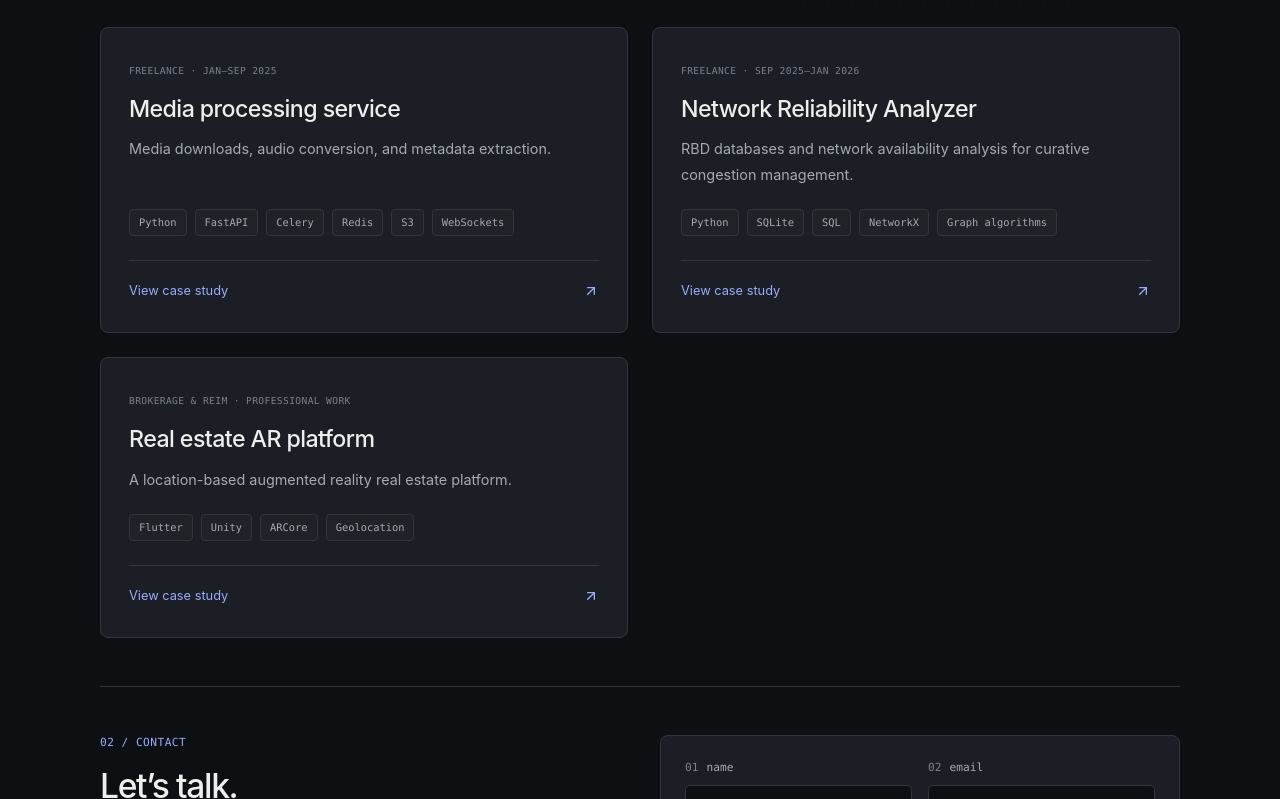
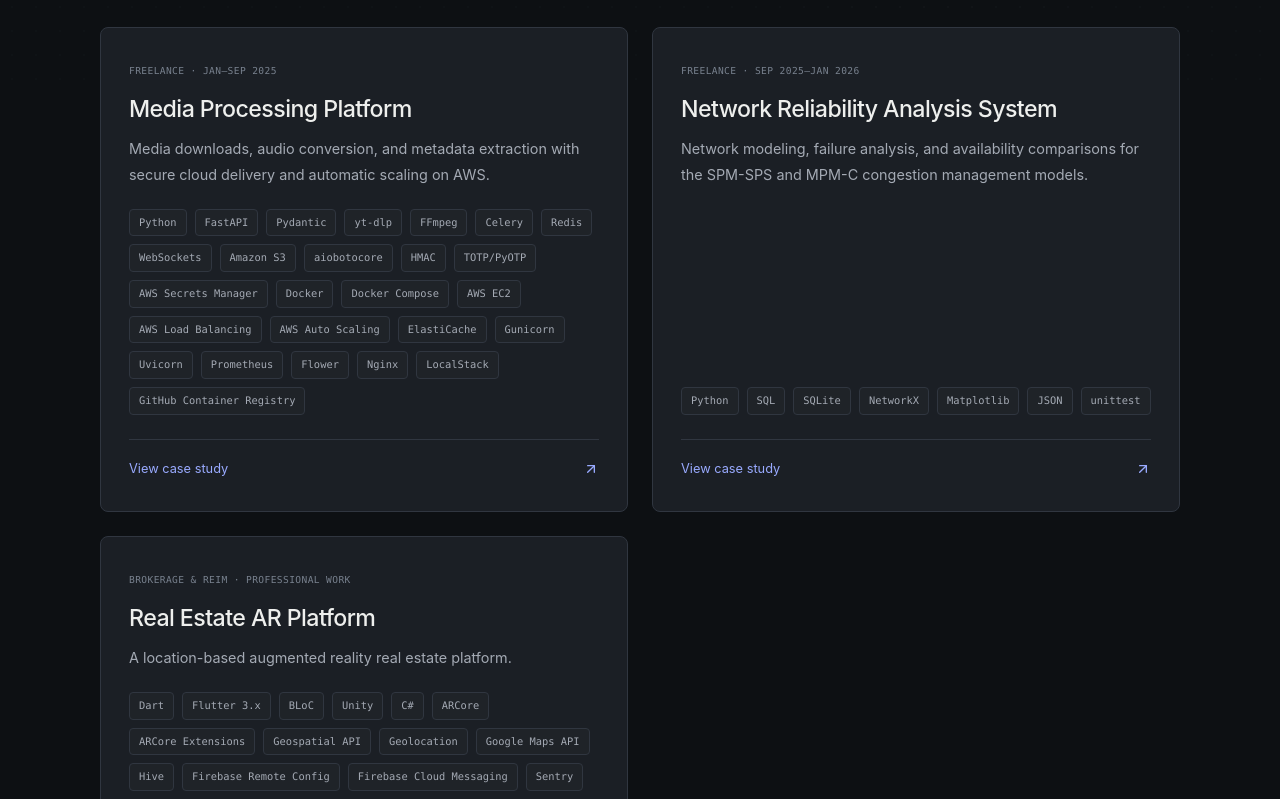
Before and after one commit to ismailrq/ismailrq, a Next.js app: page / in a window 1280 px wide. Shown: the part 701-1500 px from the top of the page. Built offline with nearby package versions, Linux system fonts and the light colour scheme.

Commit message:
Publish approved project descriptions and technology badges

```diff
--- a/app/work/[slug]/page.tsx
+++ b/app/work/[slug]/page.tsx
@@ -38,10 +38,12 @@ export default async function ProjectPage({ params }: Props) {
         <div className="case-content">
           <aside className="case-ownership"><h2>My contribution</h2><p>{project.role}</p></aside>
           <div className="case-sections">
-            <section aria-labelledby="case-challenge"><h2 id="case-challenge">The challenge</h2><p>{project.constraint}</p></section>
-            <section aria-labelledby="case-architecture"><h2 id="case-architecture">Architecture decisions</h2><p>{project.decision}</p></section>
-            <section aria-labelledby="case-reliability"><h2 id="case-reliability">Reliability &amp; failure handling</h2><p>{project.reliability}</p></section>
-            <section aria-labelledby="case-delivery"><h2 id="case-delivery">What I delivered</h2><p>{project.outcome}</p></section>
+            {project.details.map((detail, index) => (
+              <section key={detail.label} aria-labelledby={`case-detail-${index}`}>
+                <h2 id={`case-detail-${index}`}>{detail.label}</h2>
+                <p>{detail.description}</p>
+              </section>
+            ))}
           </div>
         </div>
         <div className="case-next"><Link className="text-link" href="/#projects"><ArrowLeft size={15} aria-hidden="true" /> All projects</Link><Link className="text-link" href="/#contact">Discuss a project <ArrowUpRight size={15} aria-hidden="true" /></Link></div>
--- a/data/portfolio.ts
+++ b/data/portfolio.ts
@@ -48,6 +48,7 @@ export type Project = {
   name: string;
   summary: string;
   description: string;
+  details: { label: string; description: string }[];
   role: string;
   constraint: string;
   decision: string;
@@ -317,9 +318,31 @@ export const projects: Project[] = [
   {
     "label": "FREELANCE · JAN–SEP 2025",
     "slug": "mediahunter",
-    "name": "Media processing service",
-    "summary": "Media downloads, audio conversion, and metadata extraction.",
-    "description": "A service for downloading media, converting audio, and extracting metadata.",
+    "name": "Media Processing Platform",
+    "summary": "Media downloads, audio conversion, and metadata extraction with secure cloud delivery and automatic scaling on AWS.",
+    "description": "Developed a platform for media downloads, audio conversion, and metadata extraction, including cloud delivery, security, and deployment.",
+    "details": [
+      {
+        "label": "Processing",
+        "description": "Extracted metadata and available formats, downloaded videos, and converted audio using yt-dlp and FFmpeg."
+      },
+      {
+        "label": "Background jobs",
+        "description": "Used Celery and Redis for processing, caching, and avoiding duplicate work."
+      },
+      {
+        "label": "Delivery",
+        "description": "Provided live updates through WebSockets and time-limited downloads from Amazon S3."
+      },
+      {
+        "label": "Security",
+        "description": "Implemented HMAC signing, TOTP verification, AWS Secrets Manager, and rate limiting."
+      },
+      {
+        "label": "Infrastructure",
+        "description": "Containerized deployment on AWS with load balancing, automatic scaling, health checks, and application and worker monitoring."
+      }
+    ],
     "role": "Freelance Software Engineer, Jan 2025 - Sep 2025.",
     "constraint": "Support media downloads, audio conversion, and metadata extraction while processing runs in the background.",
     "decision": "Set up background processing, cloud file storage, and reuse of previously processed files.",
@@ -331,19 +354,61 @@ export const projects: Project[] = [
     "technologies": [
       "Python",
       "FastAPI",
+      "Pydantic",
+      "yt-dlp",
+      "FFmpeg",
       "Celery",
       "Redis",
-      "S3",
-      "WebSockets"
+      "WebSockets",
+      "Amazon S3",
+      "aiobotocore",
+      "HMAC",
+      "TOTP/PyOTP",
+      "AWS Secrets Manager",
+      "Docker",
+      "Docker Compose",
+      "AWS EC2",
+      "AWS Load Balancing",
+      "AWS Auto Scaling",
+      "ElastiCache",
+      "Gunicorn",
+      "Uvicorn",
+      "Prometheus",
+      "Flower",
+      "Nginx",
+      "LocalStack",
+      "GitHub Container Registry"
     ],
     "stars": 0
   },
   {
     "label": "FREELANCE · SEP 2025–JAN 2026",
     "slug": "nt-zen",
-    "name": "Network Reliability Analyzer",
-    "summary": "RBD databases and network availability analysis for curative congestion management.",
-    "description": "Reliability block diagram (RBD) databases for curative congestion management in the SPM-SPS and MPM-C models.",
+    "name": "Network Reliability Analysis System",
+    "summary": "Network modeling, failure analysis, and availability comparisons for the SPM-SPS and MPM-C congestion management models.",
+    "description": "Developed a system for evaluating communication network reliability in the SPM-SPS and MPM-C congestion management models.",
+    "details": [
+      {
+        "label": "Data and modeling",
+        "description": "Built SQLite databases for network components, outage scenarios, and reliability block diagrams."
+      },
+      {
+        "label": "Failure analysis",
+        "description": "Identified component failure combinations that interrupt communication."
+      },
+      {
+        "label": "Routing",
+        "description": "Compared static routing with OSPF-style rerouting to evaluate alternative paths after failures."
+      },
+      {
+        "label": "Calculations",
+        "description": "Applied Kochs algebra to calculate availability across outage scenarios."
+      },
+      {
+        "label": "Results",
+        "description": "Generated network diagrams, availability comparisons, and exported analysis results."
+      }
+    ],
     "role": "Freelance Software Engineer, Sep 2025 - Jan 2026.",
     "constraint": "Evaluate all outage scenarios for both models and compare static and OSPF routing.",
     "decision": "Built reliability block diagram (RBD) databases for curative congestion management (SPM-SPS, MPM-C).",
@@ -354,31 +419,65 @@ export const projects: Project[] = [
     "status": "Freelance client work",
     "technologies": [
       "Python",
+      "SQL",
       "SQLite",
-      "SQL",
       "NetworkX",
-      "Graph algorithms"
+      "Matplotlib",
+      "JSON",
+      "unittest"
     ],
     "stars": 0
   },
   {
     "slug": "location-based-ar",
-    "name": "Real estate AR platform",
+    "name": "Real Estate AR Platform",
     "summary": "A location-based augmented reality real estate platform.",
-    "description": "A location-based augmented reality real estate platform for iOS and Android.",
+    "description": "Built a location-based AR real estate app for iOS and Android.",
+    "details": [
+      {
+        "label": "Mobile",
+        "description": "Built with Flutter and Dart."
+      },
+      {
+        "label": "AR",
+        "description": "Unity and C#, using a modular framework for embedding Unity with bidirectional communication and lifecycle management."
+      },
+      {
+        "label": "Location",
+        "description": "Geolocation, Google Maps API, ARCore Extensions, and the Geospatial API."
+      },
+      {
+        "label": "Storage and services",
+        "description": "Hive, Firebase Remote Config, and Cloud Messaging."
+      },
+      {
+        "label": "Reliability",
+        "description": "AR initialization and tracking checks, platform-specific fixes, and Sentry for crash analytics and logs."
+      }
+    ],
     "role": "CTO & Lead Developer, Nov 2023 - Aug 2026; previously Mobile Engineer, Sep 2022 - Nov 2023.",
     "constraint": "Coordinate mobile, location-based AR, and backend integration work across iOS and Android.",
-    "decision": "Owned application architecture and technical decisions, defining how its core components communicate.",
-    "outcome": "Led mobile, location-based AR, and backend integration work; set development priorities. Managed native builds and tester releases.",
+    "decision": "Used a modular framework for embedding Unity with bidirectional communication and lifecycle management in the Flutter app.",
+    "outcome": "Led mobile, location-based AR, and backend integration work, including Firebase Remote Config and Cloud Messaging. Set development priorities and managed native builds and tester releases.",
     "reliability": "Resolved iOS and Android integration and reliability issues.",
     "language": "Flutter · Unity",
     "accent": "#7691FF",
     "status": "Professional work",
     "technologies": [
-      "Flutter",
+      "Dart",
+      "Flutter 3.x",
+      "BLoC",
       "Unity",
+      "C#",
       "ARCore",
-      "Geolocation"
+      "ARCore Extensions",
+      "Geospatial API",
+      "Geolocation",
+      "Google Maps API",
+      "Hive",
+      "Firebase Remote Config",
+      "Firebase Cloud Messaging",
+      "Sentry"
     ],
     "stars": 0,
     "label": "BROKERAGE & REIM · PROFESSIONAL WORK"
```
